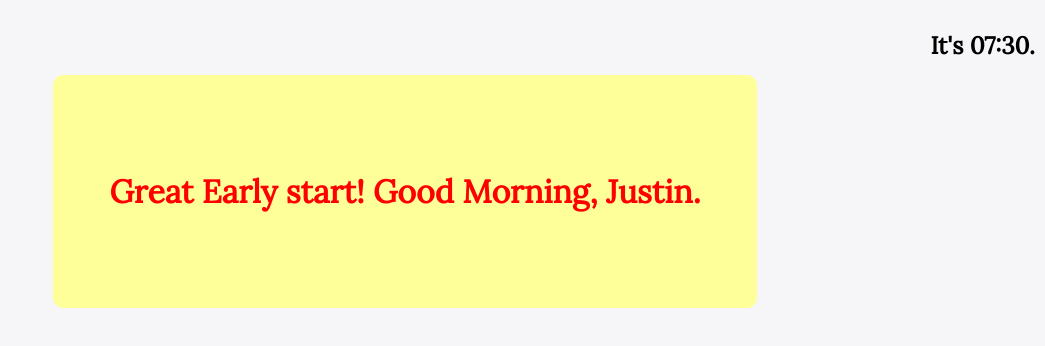
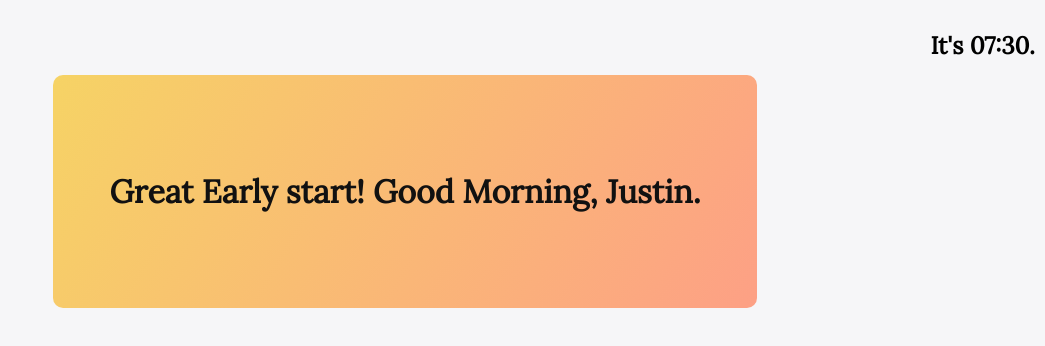
Before and after one commit to JustinGaravel/good-morning-justin, a React (Create React App) app: page / in a window 1280 px wide. Shown: the top 346 px of the page, without its empty margins (235-1280 px from the left). Built offline with nearby package versions, Linux system fonts and the light colour scheme.

Commit message:
made morning background a softer looking gradient

```diff
--- a/src/index.css
+++ b/src/index.css
@@ -18,8 +18,8 @@ body {
 }
 
 .morningTitle {
-  color: #ff0000;
-  background-color: #ffff99;
+  color: #111;
+  background-image: linear-gradient(120deg, #f6d365 0%, #fda085 100%);
 }
 
 .afternoonTitle {
@@ -29,7 +29,9 @@ body {
 
 .nightTitle {
   color: #111;
-  background-color: #9999ff;
+  background-image: -webkit-linear-gradient(bottom, #30cfd0 0%, #330867 100%);
+  background-image: -o-linear-gradient(bottom, #30cfd0 0%, #330867 100%);
+  background-image: linear-gradient(to top, #30cfd0 0%, #330867 100%);
 }
 .clock {
   position: fixed;
```
